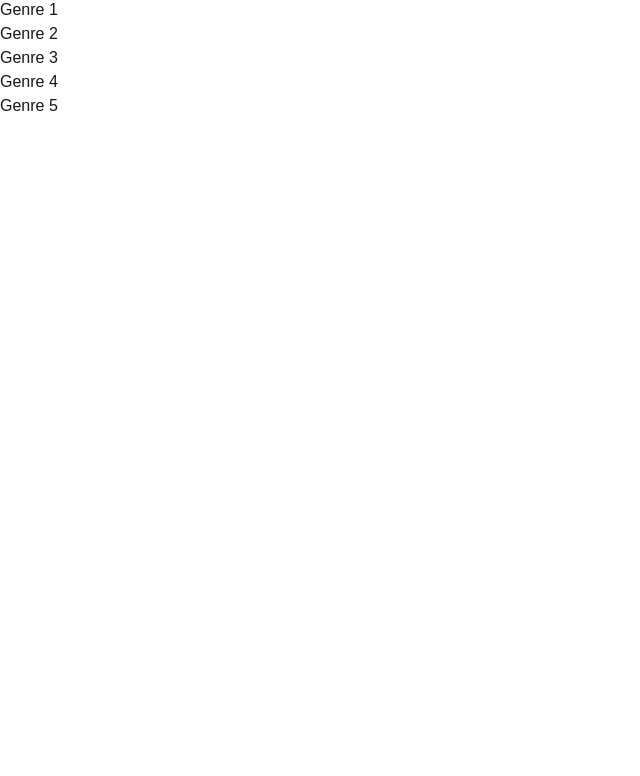
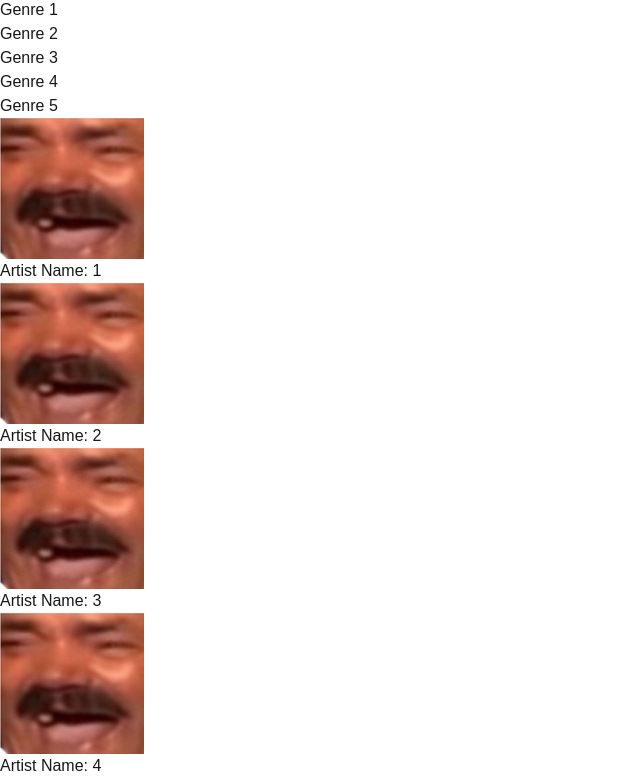
Before and after one commit to cath-ly/Spotify-Monthly-Tracker-Web-App, a Next.js app in the folder spotify-monthly-tracker/: page / in a window 1280 px wide. Shown: the part 469-1245 px from the top of the page, without its empty margins (0-640 px from the left). Before the commit the page ends 800 px from the top, so only its background shows below. Built offline with nearby package versions, Linux system fonts and the light colour scheme.

Commit message:
Implemented Artist Table component

```diff
--- /dev/null
+++ b/spotify-monthly-tracker/src/app/components/ArtistTable/ArtistTable.tsx
@@ -0,0 +1,20 @@
+import kekw from "./kekw.jpg";
+
+export default function ArtistTable() {
+    const artistObj:any = []
+
+    const populateArtist = () => {
+        for (let i=1; i<6; i++){
+            artistObj.push(<li><img src={kekw.src} alt="loadFailed"/>Artist Name: {i}</li>)
+        }
+    }
+    populateArtist()
+
+    return (
+        <div>
+          <ul className='joe'>
+            {artistObj}
+          </ul>
+        </div>
+      )
+}
--- a/spotify-monthly-tracker/src/app/page.tsx
+++ b/spotify-monthly-tracker/src/app/page.tsx
@@ -1,12 +1,14 @@
 import Image from "next/image";
 import dog from "./favicon.png"
 import GenreTable from "./components/GenreTable/GenreTable";
+import ArtistTable from "./components/ArtistTable/ArtistTable";
 
 export default function Home() {
   return (
     <div>
       <img src={dog.src} alt="loadFailed" />
       <GenreTable />
+      <ArtistTable />
     </div>
   );
 }
```
